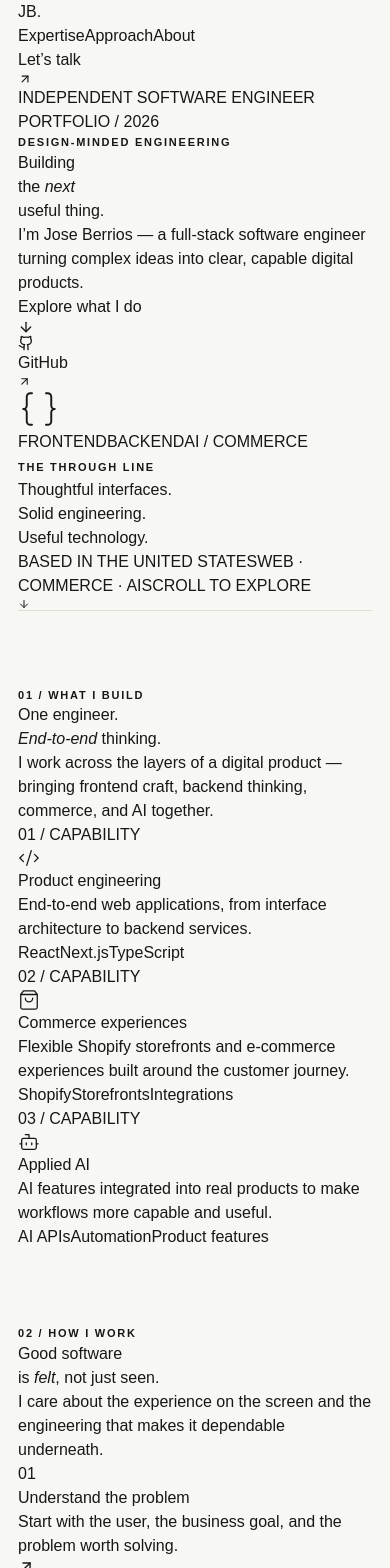
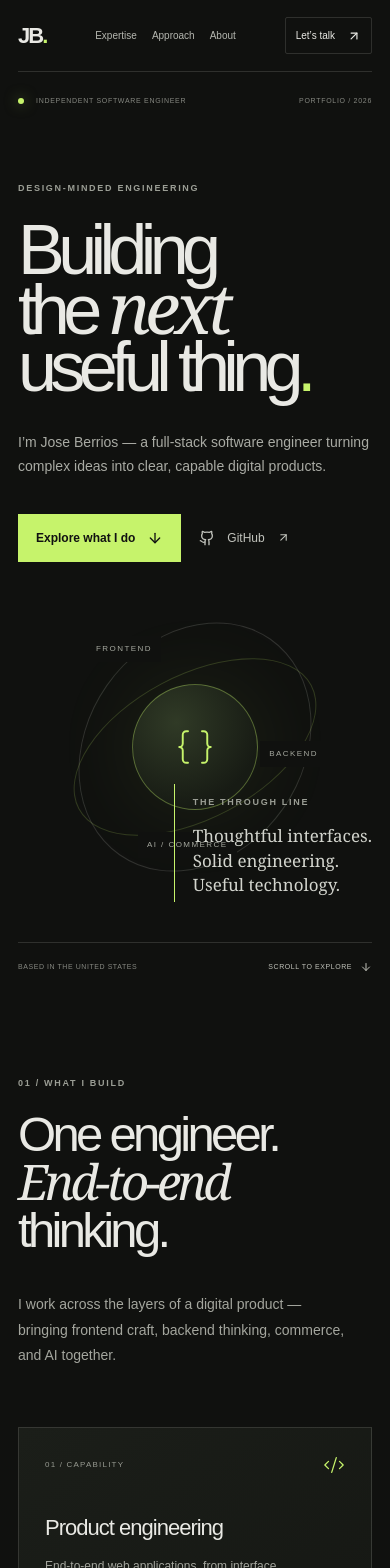
Before and after one commit to zynfaria/portfolio, a Next.js app: page / in a window 390 px wide. Shown: the top 1568 px of the page. Built offline with nearby package versions, Linux system fonts and the light colour scheme.

Commit message:
style: introduce dark premium visual system and responsive layouts

```diff
--- a/app/globals.css
+++ b/app/globals.css
@@ -1,3 +1,81 @@
 @import "tailwindcss";
-:root{--background:#f7f7f4;--foreground:#171816;--muted:#70736d;--line:#dedfd8;--accent:#b9f36b}
-*{box-sizing:border-box}html{scroll-behavior:smooth}body{margin:0;background:var(--background);color:var(--foreground);font-family:Arial,Helvetica,sans-serif;-webkit-font-smoothing:antialiased}::selection{background:var(--accent);color:#171816}a{color:inherit;text-decoration:none}.container{width:min(1120px,calc(100% - 48px));margin-inline:auto}.eyebrow{font-size:11px;font-weight:700;letter-spacing:.16em;text-transform:uppercase}.section{padding-block:112px;border-top:1px solid var(--line)}.display{font-size:clamp(3.6rem,9vw,7.8rem);line-height:.94;letter-spacing:-.085em;font-weight:600}.heading{font-size:clamp(2.5rem,5vw,4.7rem);line-height:1;letter-spacing:-.07em;font-weight:600}.muted{color:var(--muted)}.nav-link{transition:opacity .2s}.nav-link:hover{opacity:.55}.project-card{transition:transform .25s,border-color .25s}.project-card:hover{transform:translateY(-5px);border-color:#a5a89e}.arrow-link{display:inline-flex;align-items:center;gap:10px;border-bottom:1px solid currentColor;padding-bottom:5px;font-size:14px}.arrow-link span{transition:transform .2s}.arrow-link:hover span{transform:translate(3px,-3px)}@media(max-width:640px){.container{width:calc(100% - 36px)}.section{padding-block:76px}}@media(prefers-reduced-motion:reduce){html{scroll-behavior:auto}*,*::before,*::after{transition-duration:.01ms!important;animation-duration:.01ms!important}}
+
+:root{--ink:#e9e9e4;--muted:#92948f;--line:rgba(233,233,228,.14);--lime:#c6f36b;--night:#10110f;--panel:#171916}
+*{box-sizing:border-box}
+html{scroll-behavior:smooth;scroll-padding-top:88px}
+body{margin:0;background:var(--night);color:var(--ink);font-family:Arial,Helvetica,sans-serif;-webkit-font-smoothing:antialiased}
+::selection{background:var(--lime);color:#10110f}
+a{color:inherit;text-decoration:none}
+.container{width:min(1160px,calc(100% - 64px));margin-inline:auto}
+.site-shell{overflow:hidden}
+.nav-wrap{height:88px;display:flex;align-items:center;justify-content:space-between;border-bottom:1px solid var(--line)}
+.wordmark{font-size:22px;font-weight:800;letter-spacing:-.09em}.wordmark span,.accent-dot{color:var(--lime)}
+.nav-links{display:flex;gap:38px;color:#b5b7b0;font-size:12px}
+.nav-links a,.quiet-link,.text-link{transition:color .2s ease}.nav-links a:hover,.quiet-link:hover,.text-link:hover{color:var(--lime)}
+.nav-cta{display:flex;align-items:center;gap:12px;border:1px solid var(--line);border-radius:2px;padding:12px 16px;font-size:12px;transition:background .2s,color .2s,border-color .2s}.nav-cta:hover{background:var(--lime);border-color:var(--lime);color:#111}
+.hero{padding-top:35px}
+.hero-topline,.hero-bottom{display:flex;align-items:center;gap:12px;font-size:9px;letter-spacing:.15em;color:#858780}
+.status-dot{width:6px;height:6px;background:var(--lime);border-radius:50%;box-shadow:0 0 14px #c6f36b80}
+.topline-index{margin-left:auto}
+.hero-grid{display:grid;grid-template-columns:1.1fr .9fr;min-height:620px;align-items:center;padding:44px 0 56px}
+.eyebrow{font-size:9px;line-height:1.4;letter-spacing:.19em;font-weight:700;color:#9b9e95;text-transform:uppercase}
+.hero h1{font-size:clamp(76px,10.2vw,142px);line-height:.82;letter-spacing:-.095em;font-weight:500;margin:27px 0 34px}
+h1 em,h2 em{font-family:Georgia,serif;font-weight:400;letter-spacing:-.075em}
+.hero-description{max-width:390px;color:#a9aba4;font-size:16px;line-height:1.75}
+.hero-actions{display:flex;align-items:center;gap:28px;margin-top:35px}
+.primary-link,.quiet-link,.text-link{display:inline-flex;align-items:center;gap:12px;font-size:12px}
+.primary-link{background:var(--lime);color:#111;padding:15px 18px;font-weight:700;transition:transform .2s,background .2s}.primary-link:hover{transform:translateY(-3px);background:#d7ff8b}
+.quiet-link{color:#c1c3bc}
+.hero-aside{position:relative;min-height:470px;display:flex;align-items:center;justify-content:center}
+.orbit-art{position:relative;width:min(430px,100%);aspect-ratio:1;display:grid;place-items:center}
+.orbit{position:absolute;border:1px solid rgba(198,243,107,.18);border-radius:50%;transform:rotate(-28deg)}
+.orbit-one{width:88%;height:48%}.orbit-two{width:72%;height:88%;transform:rotate(35deg);border-color:rgba(233,233,228,.15)}
+.orbit-core{width:126px;height:126px;border-radius:50%;display:grid;place-items:center;background:radial-gradient(circle at 35% 30%,#303a26,#171b14 72%);border:1px solid rgba(198,243,107,.35);color:var(--lime);box-shadow:0 0 90px #c6f36b16}
+.orbit-label{position:absolute;font-size:8px;letter-spacing:.18em;color:#a4a79e;background:var(--night);padding:7px 9px}.label-a{top:13%;left:14%}.label-b{right:6%;top:48%}.label-c{bottom:13%;left:31%}
+.aside-note{position:absolute;bottom:0;right:0;border-left:1px solid var(--lime);padding:4px 0 4px 18px}
+.aside-note p{font-family:Georgia,serif;font-size:17px;line-height:1.45;margin:12px 0 0;color:#d2d4cd}
+.hero-bottom{border-top:1px solid var(--line);padding:18px 0 22px;justify-content:space-between;font-size:8px}
+.hero-bottom a{display:flex;align-items:center;gap:8px;color:#bfc1b9}
+.section{padding:125px 0}
+.section-heading{display:grid;grid-template-columns:1fr .55fr;gap:50px;align-items:end;margin-bottom:54px}
+h2{font-size:clamp(48px,6vw,78px);font-weight:500;line-height:.96;letter-spacing:-.075em;margin:22px 0 0}
+.section-intro{max-width:330px;color:#a4a69e;font-size:14px;line-height:1.8;margin:0 0 5px}
+.discipline-grid{display:grid;grid-template-columns:repeat(3,1fr);gap:12px}
+.discipline-card{min-height:300px;background:linear-gradient(145deg,#1b1e19,#151713);border:1px solid var(--line);padding:26px;display:flex;flex-direction:column;transition:border-color .25s,transform .25s}
+.discipline-card:hover{border-color:#8ba95a;transform:translateY(-4px)}
+.card-top{display:flex;align-items:center;justify-content:space-between;color:#969990;font-size:8px;letter-spacing:.15em}.card-top svg{color:var(--lime)}
+.discipline-card h3{font-size:22px;letter-spacing:-.045em;font-weight:500;margin:48px 0 12px}
+.discipline-card>p{font-size:12px;line-height:1.8;color:#a4a69e;margin:0;max-width:290px}
+.tag-row{display:flex;gap:7px;flex-wrap:wrap;margin-top:auto;padding-top:25px}.tag-row span{font-size:8px;color:#c4c7bd;border:1px solid var(--line);padding:6px 8px}
+.approach-band{background:#d9e5c9;color:#171a14;padding:112px 0}
+.approach-inner{display:grid;grid-template-columns:.8fr 1.2fr;gap:100px}
+.approach-band .eyebrow{color:#68715d}
+.approach-title h2{font-size:clamp(48px,5.5vw,72px)}
+.approach-title>p:last-child{font-size:13px;line-height:1.8;color:#596151;max-width:330px;margin-top:28px}
+.principle{display:grid;grid-template-columns:34px 1fr 18px;gap:16px;align-items:start;padding:25px 0;border-top:1px solid #aeb99e}
+.principle:last-child{border-bottom:1px solid #aeb99e}
+.principle>span{font-size:9px;color:#717a66;padding-top:5px}
+.principle h3{font-size:17px;font-weight:600;letter-spacing:-.03em;margin:0 0 7px}
+.principle p{font-size:12px;line-height:1.7;color:#596151;margin:0;max-width:440px}
+.principle svg{color:#68715d}
+.about-grid{display:grid;grid-template-columns:.95fr 1.05fr;gap:80px}
+.about-copy{padding-top:20px;max-width:540px}
+.about-lead{font-family:Georgia,serif;font-size:28px;line-height:1.35;letter-spacing:-.035em;margin:0 0 28px}
+.about-copy>p:not(.about-lead){font-size:13px;line-height:1.9;color:#a4a69e;margin:0 0 17px}
+.text-link{color:var(--lime);margin-top:18px;border-bottom:1px solid #c6f36b60;padding-bottom:8px}
+.stack-section{background:#171916;padding:100px 0}
+.stack-grid{display:grid;grid-template-columns:.8fr 1.2fr;gap:90px}
+.stack-grid h2{font-size:clamp(45px,5vw,65px)}
+.stack-list{display:grid;grid-template-columns:1fr 1fr;column-gap:35px}
+.stack-item{border-top:1px solid var(--line);padding:17px 0 20px}
+.stack-item span{display:block;color:var(--lime);font-size:9px;letter-spacing:.15em;text-transform:uppercase;margin-bottom:10px}
+.stack-item p{color:#c5c7c0;font-size:12px;margin:0;line-height:1.6}
+.footer{padding:100px 0 25px;background:#0b0c0a}
+.footer-main{display:flex;align-items:flex-end;justify-content:space-between;gap:40px;padding:20px 0 75px}
+.footer-main h2{font-size:clamp(58px,8.5vw,112px);margin:20px 0 0}
+.contact-button{display:inline-flex;align-items:center;gap:30px;background:var(--lime);color:#111;padding:18px 20px;font-size:11px;font-weight:700;white-space:nowrap;transition:transform .2s}.contact-button:hover{transform:translateY(-4px)}
+.footer-bottom{display:flex;align-items:center;justify-content:space-between;border-top:1px solid var(--line);padding-top:22px;color:#858780;font-size:8px;letter-spacing:.14em}
+.footer-bottom>a:not(.wordmark){display:flex;align-items:center;gap:5px}.footer-bottom .wordmark{color:var(--ink);font-size:19px;letter-spacing:-.09em}
+@media(max-width:800px){.container{width:calc(100% - 40px)}.hero-grid{grid-template-columns:1fr;min-height:auto;padding:75px 0 45px}.hero-aside{min-height:380px;margin-top:35px}.section-heading,.approach-inner,.about-grid,.stack-grid{grid-template-columns:1fr;gap:38px}.discipline-grid{grid-template-columns:1fr}.discipline-card{min-height:250px}.discipline-card h3{margin-top:35px}.approach-band,.section{padding:82px 0}.footer-main{align-items:flex-start;flex-direction:column}.footer-main h2{font-size:clamp(56px,11vw,88px)}.contact-button{margin-top:5px}}
+@media(max-width:520px){.container{width:calc(100% - 36px)}.nav-wrap{height:72px}.nav-links{gap:15px;font-size:10px}.nav-cta{padding:10px;font-size:10px}.hero{padding-top:24px}.hero-topline{font-size:7px;letter-spacing:.1em}.hero h1{font-size:clamp(66px,18vw,94px)}.hero-description{font-size:14px}.hero-actions{gap:18px;flex-wrap:wrap}.hero-aside{min-height:300px}.orbit-art{width:300px}.aside-note{right:0;bottom:-5px}.hero-bottom{font-size:7px;letter-spacing:.08em}.hero-bottom span:nth-child(2){display:none}h2{font-size:49px}.stack-list{grid-template-columns:1fr}.footer{padding-top:75px}.footer-bottom{gap:15px;flex-wrap:wrap}.footer-bottom span:last-child{display:none}}
+@media(prefers-reduced-motion:reduce){html{scroll-behavior:auto}*,*::before,*::after{transition:none!important}}
```
